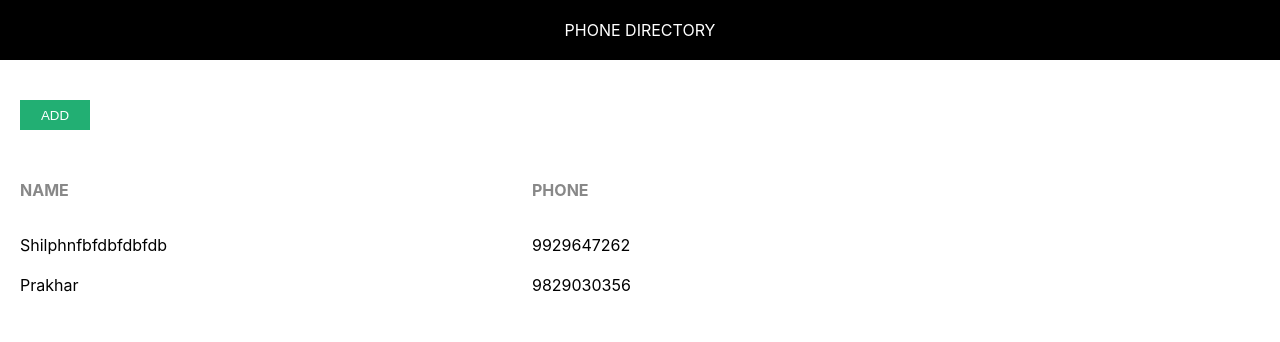
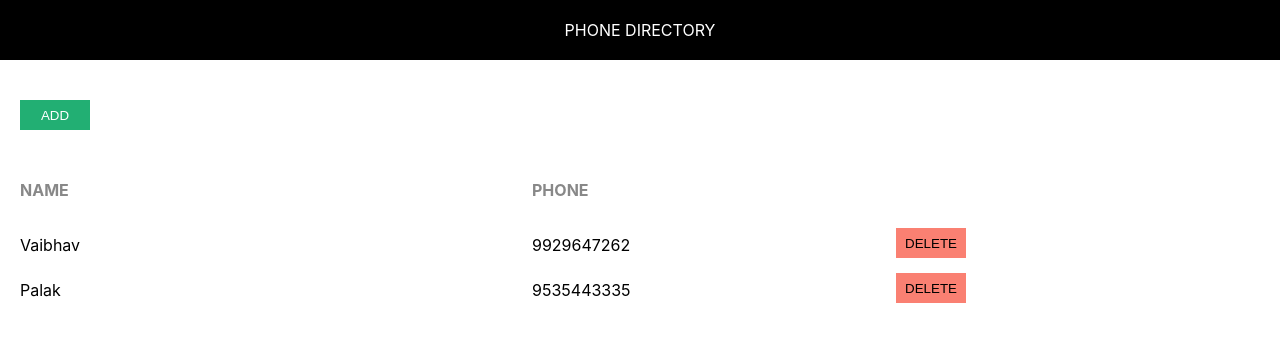
Before and after one commit to vjainlion/phone_directory, a React (Create React App) app: page / in a window 1280 px wide. Shown: the top 342 px of the page. Built offline with nearby package versions, Linux system fonts and the light colour scheme.

Commit message:
added delete button

```diff
--- a/src/App.css
+++ b/src/App.css
@@ -20,7 +20,7 @@
 .content
 {
 display: grid;
-grid-template-columns:40% 30% auto;
+grid-template-columns:40% 30% 30%;
 
 }
 .name_h,.phone_h
@@ -32,7 +32,18 @@ grid-template-columns:40% 30% auto;
   font-weight: bold;
 }
 .name,.phone{
-  margin: 10px 0 10px 20px;
-
-
+  margin: 10px 0 15px 20px;
 }
+.deletebtn
+{
+  outline: none;
+  border: 0vh;
+  color: #000;
+  margin-top: 3px;
+  background-color:	#FA8072;
+  text-transform: uppercase;
+  padding: 5px;
+  height: 30px;
+  width: 70px;
+  cursor: pointer;
+}
--- a/src/App.js
+++ b/src/App.js
@@ -5,6 +5,19 @@ class App extends Component {
 
   render()
   {
+    const subscribers = [
+      {
+        id:1,
+        name:"Vaibhav",
+        phone:9929647262
+      },
+      {
+        id:2,
+        name:"Palak",
+        phone:9535443335
+      }
+
+    ]
     return(
       <div>
        <Header/>
@@ -14,20 +27,20 @@ class App extends Component {
         <span className="phone_h">Phone</span>
         </div>
 
-        <div className="content">
-        <span className="name">Shilphnfbfdbfdbfdb</span>
-        <span className="phone">9929647262</span>
-        </div>
 
-        <div className="content">
-        <span className="name">Prakhar</span>
-        <span className="phone">9829030356</span>
-        </div>
-
+        {
+          subscribers.map(sub =>{
+            return  <div key={sub.id} className="content">
+            <span className="name">{sub.name}</span>
+            <span className="phone">{sub.phone}</span>
+            <button className="deletebtn">DELETE</button>
+            </div>
+          })
+        }
 
       </div>
 
-    );
+    )
   }
 }
 
```
